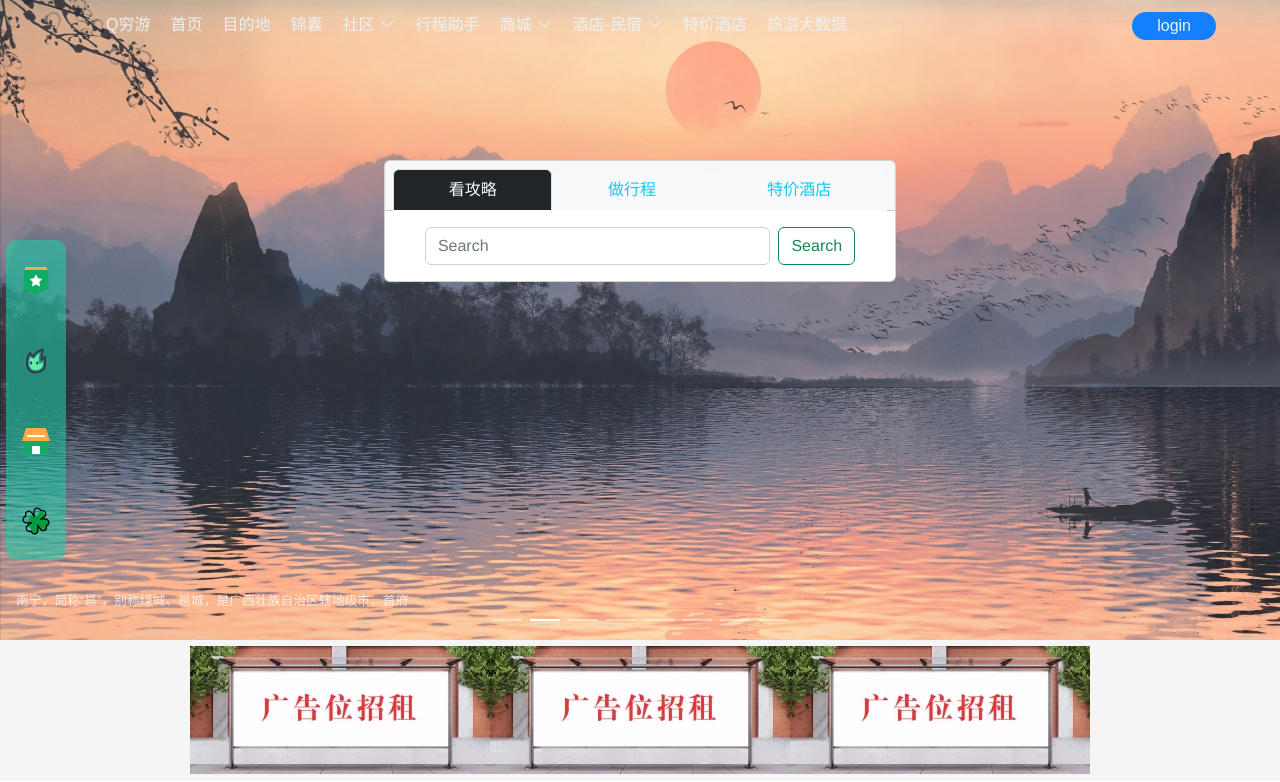
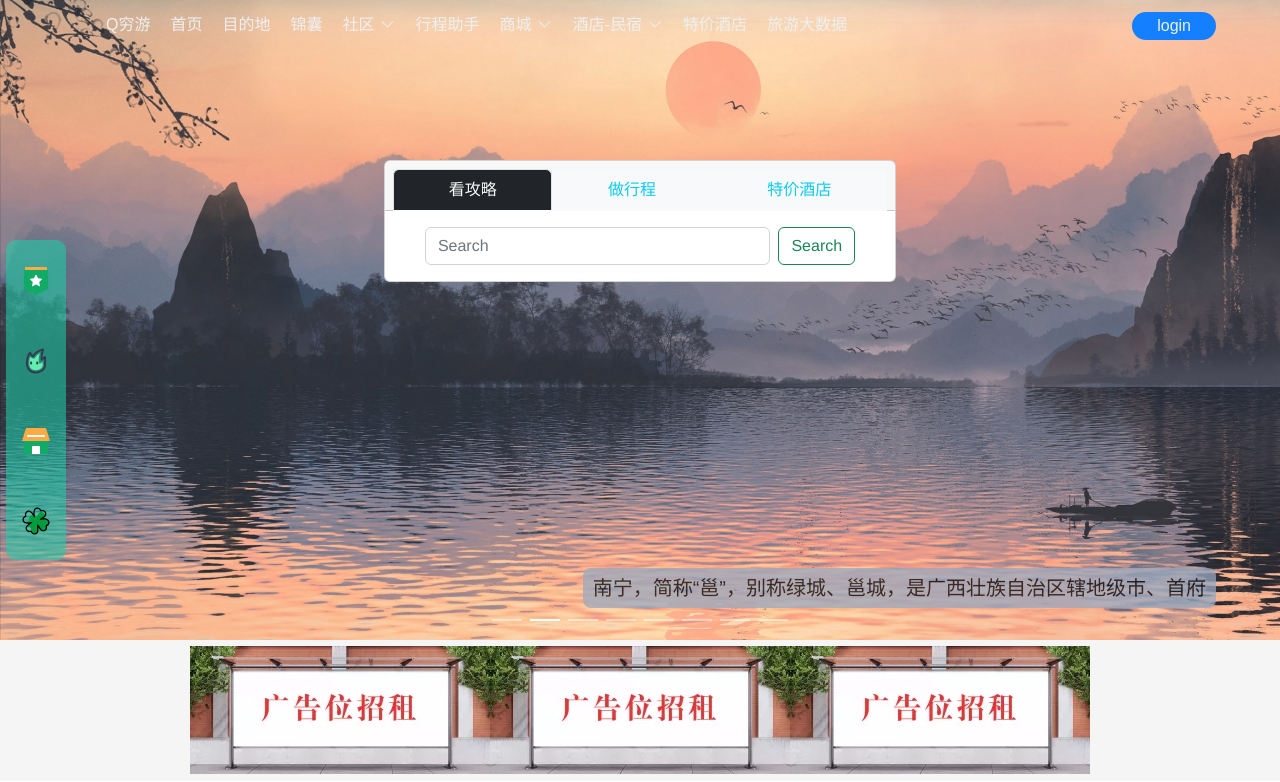
Before and after one commit to Funny1124/walking-with-the-wind, a Vue app: page / in a window 1280 px wide. Shown: the top 782 px of the page. Built offline with nearby package versions, Linux system fonts and the light colour scheme.

Commit message:
首页 轮播图修改 修改

```diff
--- a/src/views/HomeView.vue
+++ b/src/views/HomeView.vue
@@ -242,9 +242,14 @@ h2 {
 }
 
 .pic_item h3 {
+  border-radius: 8px;
+  font-size: 20px;
+  color: black;
+  background-color: #99a9bf;
+  padding: 8px 10px;
   position: absolute;
-  left: 1rem;
-  bottom: 2rem;
+  right: 5%;
+  bottom: 5%;
 }
 
 </style>
```
